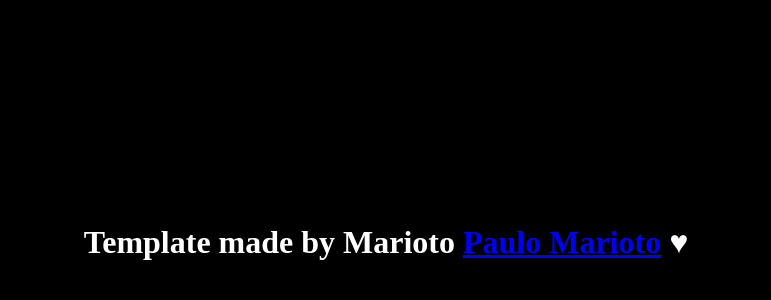
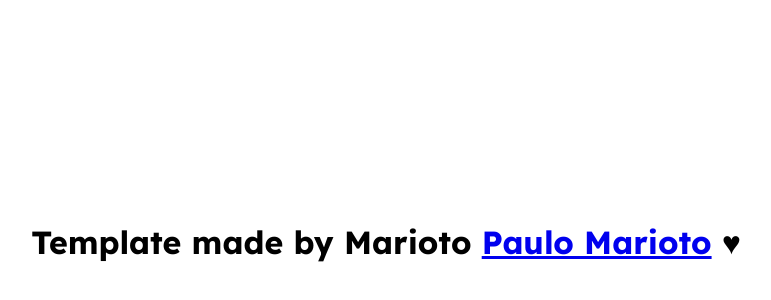
Before and after one commit to KA-09-Motors-Shop-projeto-fullstack/motors-shop, a React (Vite) app: page / in a window 1280 px wide. Shown: the part 158-458 px from the top of the page, without its empty margins (254-1025 px from the left). Built offline with nearby package versions, Linux system fonts and the light colour scheme.

Commit message:
feat: global styles

```diff
--- a/index.html
+++ b/index.html
@@ -4,6 +4,12 @@
     <meta charset="UTF-8" />
     <link rel="icon" type="image/svg+xml" href="/vite.svg" />
     <meta name="viewport" content="width=device-width, initial-scale=1.0" />
+    <link rel="preconnect" href="https://fonts.googleapis.com" />
+    <link rel="preconnect" href="https://fonts.gstatic.com" crossorigin />
+    <link
+      href="https://fonts.googleapis.com/css2?family=Lexend:wght@300;400;500;700&display=swap"
+      rel="stylesheet"
+    />
     <title>Vite + React + TS</title>
   </head>
   <body>
--- a/src/styles/global.ts
+++ b/src/styles/global.ts
@@ -1,6 +1,11 @@
 import { createGlobalStyle } from "styled-components";
 
 export default createGlobalStyle`
+    *{
+        margin: 0;
+        padding: 0;
+        border: 0;
+    }
     /* http://meyerweb.com/eric/tools/css/reset/
     v2.0 | 20110126
     License: none (public domain)
@@ -18,11 +23,9 @@
     figure, figcaption, footer, header, hgroup,
     menu, nav, output, ruby, section, summary,
     time, mark, audio, video {
-        margin: 0;
-        padding: 0;
-        border: 0;
         font-size: 100%;
         font: inherit;
+        font-family: 'Lexend', sans-serif;
         vertical-align: baseline;
     }
     /* HTML5 display-role reset for older browsers */
--- a/src/styles/theme.ts
+++ b/src/styles/theme.ts
@@ -1,7 +1,44 @@
 const theme = {
   colors: {
-    white: "#FFFFFF",
-    black: "#000000",
+    brand1: "#4529E6",
+    brand2: "#5126EA",
+    brand3: "##B0A6F0",
+    brand4: "#EDEAFD",
+    grey0: "#0B0D0D",
+    grey1: "#212529",
+    grey2: "#495057",
+    grey3: "#868E96",
+    grey4: "#ADB5BD",
+    grey5: "#CED4DA",
+    grey6: "#DEE2E6",
+    grey7: "#E9ECEF",
+    grey8: "#F1F3F5",
+    grey9: "#F8F9FA",
+    gray10: "#FDFDFD",
+    whiteFixed: "#FFFFFF",
+    alert1: "#CD2B31",
+    alert2: "#FDD8D8",
+    alert3: "#FFE5E5",
+    sucess1: "#18794E",
+    sucess2: "#CCEBD7",
+    sucess3: "#DDF3E4",
+    random1: "#E34D8C",
+    random2: "#C04277",
+    random3: "#7D2A4D",
+    random4: "#7000FF",
+    random5: "#6200E3",
+    random6: "#36007D",
+    random7: "#349974",
+    random8: "#2A7D5F",
+    random9: "#153D2E",
+    random10: "#6100FF",
+    random11: "#5700E3",
+  },
+  fonts: {
+    fontWeight700: 700,
+    fontWeight600: 600,
+    fontWeight500: 500,
+    fontWeight400: 400,
   },
 };
 
```
